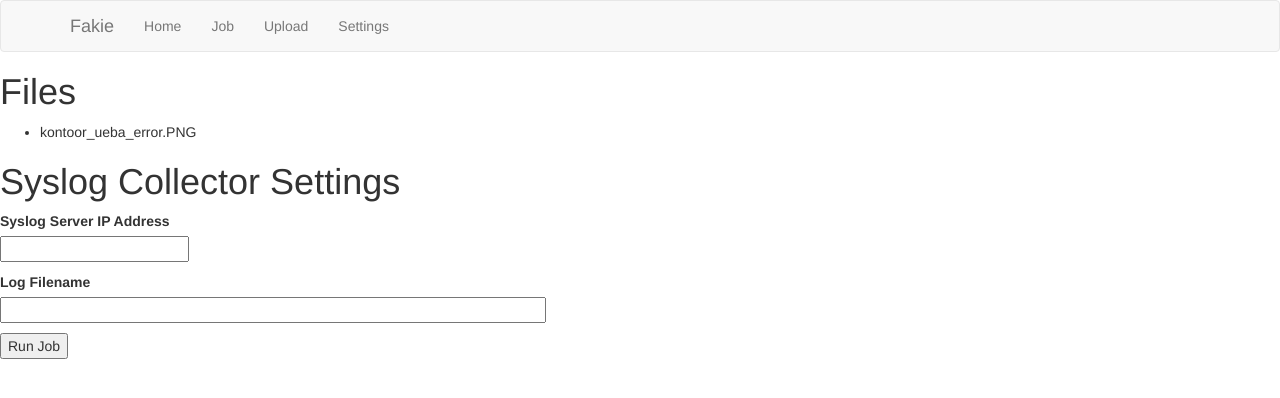
After one commit to daspiker/fakie, a Flask app: page /job in a window 1280 px wide. The commit adds this page. Shown: the top 398 px of the page. Run offline with Flask 2, Linux system fonts and the light colour scheme; some libraries are stand-ins or nearby versions.

Commit message:
added upload and changed to job to run syslog

```diff
--- a/app/__init__.py
+++ b/app/__init__.py
@@ -1,7 +1,9 @@
 from flask import Flask
+from config import Config
 from flask_bootstrap import Bootstrap
 
 app = Flask(__name__)
+app.config.from_object(Config)
 bootstrap = Bootstrap(app)
 
 from app import routes
--- /dev/null
+++ b/app/forms.py
@@ -0,0 +1,8 @@
+from flask_wtf import FlaskForm
+from wtforms import StringField, PasswordField, BooleanField, SubmitField, TextAreaField, RadioField, DecimalField, FileField
+from wtforms.validators import ValidationError, DataRequired, Email, EqualTo, Length, NumberRange, Optional
+
+class jobForm(FlaskForm):
+    serverIP = StringField('Syslog Server IP Address', validators=[DataRequired()])
+    logFileName = StringField('Log Filename', validators=[DataRequired()])
+    submit = SubmitField('Run Job')
--- a/app/routes.py
+++ b/app/routes.py
@@ -3,9 +3,7 @@ from app import app
 from werkzeug.utils import secure_filename
 import os
 import subprocess
-
-UPLOAD_FOLDER = 'uploads/'
-app.config['UPLOAD_FOLDER'] = UPLOAD_FOLDER
+from app.forms import jobForm
 
 @app.route('/')
 @app.route('/index')
@@ -18,8 +16,23 @@ def script1():
     print(subprocess.check_output(["echo", "Fakie Rules!!!"]))
     return render_template('index.html', title='Home')
 
-@app.route('/input', methods=['GET', 'POST'])
-def input():
+@app.route('/job', methods=['GET', 'POST'])
+def job():
+    files = os.listdir(app.config['UPLOAD_FOLDER'])
+    form = jobForm()
+    if form.validate_on_submit():
+        serverIP = str(form.serverIP.data)
+        logFileName = str(form.logFileName.data)
+        return render_template('job.html', serverIP=serverIP, logFileName=logFileName, files=files, form=form)
+    elif request.method == 'GET':
+        serverIP = request.args.get('serverIP', type=str)
+        form.serverIP.data = serverIP
+        logFileName = request.args.get('logFileName', type=str)
+        form.logFileName.data = logFileName
+    return render_template('job.html', files=files, form=form)
+
+@app.route('/upload', methods=['GET', 'POST'])
+def upload():
     files = os.listdir(app.config['UPLOAD_FOLDER'])
     if request.method == 'POST':
         # check if the post request has the file part
@@ -36,11 +49,8 @@ def input():
             filename = secure_filename(file.filename)
             file.save(os.path.join(app.config['UPLOAD_FOLDER'], filename))
             print("saved file successfully")
-    return render_template('input.html', files=files)
-
-@app.route('/output')
-def output():
-    return render_template('output.html')
+            files = os.listdir(app.config['UPLOAD_FOLDER'])
+    return render_template('upload.html', files=files)
 
 @app.route('/settings')
 def settings():
--- a/app/templates/base.html
+++ b/app/templates/base.html
@@ -19,8 +19,8 @@
             <div class="collapse navbar-collapse" id="bs-example-navbar-collapse-1">
                 <ul class="nav navbar-nav">
                     <li><a href="{{ url_for('index') }}">Home</a></li>
-                    <li><a href="{{ url_for('input') }}">Input</a></li>
-                    <li><a href="{{ url_for('output') }}">Output</a></li>
+                    <li><a href="{{ url_for('job') }}">Job</a></li>
+                    <li><a href="{{ url_for('upload') }}">Upload</a></li>
                     <li><a href="{{ url_for('settings') }}">Settings</a></li>
                 </ul>
             </div>
--- /dev/null
+++ b/app/templates/job.html
@@ -0,0 +1,26 @@
+{% extends "base.html" %}
+
+{% block content %}
+    <!doctype html>
+    <title>Job</title>
+    <h1>Files</h1>
+    <ul>
+    {%- for file in files %}
+        <li>{{ file }}
+    {%- endfor %}
+    </ul>
+    <h1>Syslog Collector Settings</h1>
+    <form action="" method=post novalidate>
+        {{ form.hidden_tag() }}
+        <p>
+            {{ form.serverIP.label }}<br>
+            {{ form.serverIP }}
+        </p>
+        <p>
+            {{ form.logFileName.label }}<br>
+            {{ form.logFileName(size=64) }}
+        </p>
+        <p>{{ form.submit() }}</p>
+    </form>
+
+{% endblock %}
--- a/app/templates/output.html
+++ /dev/null
@@ -1,5 +0,0 @@
-{% extends "base.html" %}
-
-{% block content %}
-    <h1>Output</h1>
-{% endblock %}
--- /dev/null
+++ b/config.py
@@ -0,0 +1,5 @@
+import os
+
+class Config(object):
+    UPLOAD_FOLDER = 'uploads/'
+    SECRET_KEY = os.environ.get('SECRET_KEY') or 'you-will-never-guess'
```
Also changed, not shown: app/templates/upload.html (renamed from app/templates/input.html, +4 -4 lines).
